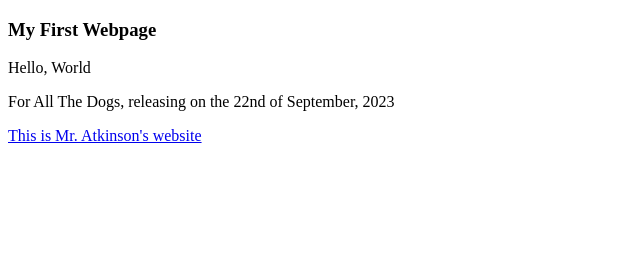
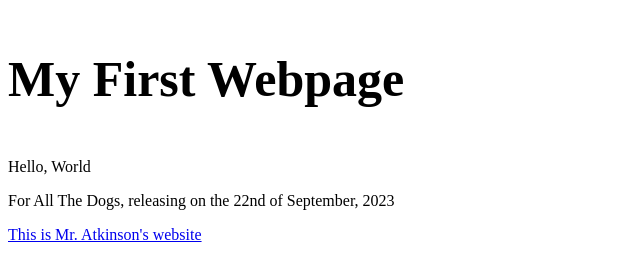
Before and after one commit to RahulS416/My-first-repo, a plain HTML site: page index.html in a window 1280 px wide. Shown: the whole page, without its empty margins (0-640 px from the left). Drawn offline with Linux system fonts and the light colour scheme.

Commit message:
increasing header size

```diff
--- a/index.html
+++ b/index.html
@@ -4,7 +4,7 @@
     <title>Jurassic Park</title>
    </head>
   <body>
-    <h3>My First Webpage</h3>
+    <h3 style="font-size:50px;">My First Webpage</h3>
     <p>Hello, World</p>
     <p>For All The Dogs, releasing on the 22nd of September, 2023</p>
     <a href="https://sites.google.com/ocsb.ca/icd/home">This is Mr. Atkinson's website</a>
```
